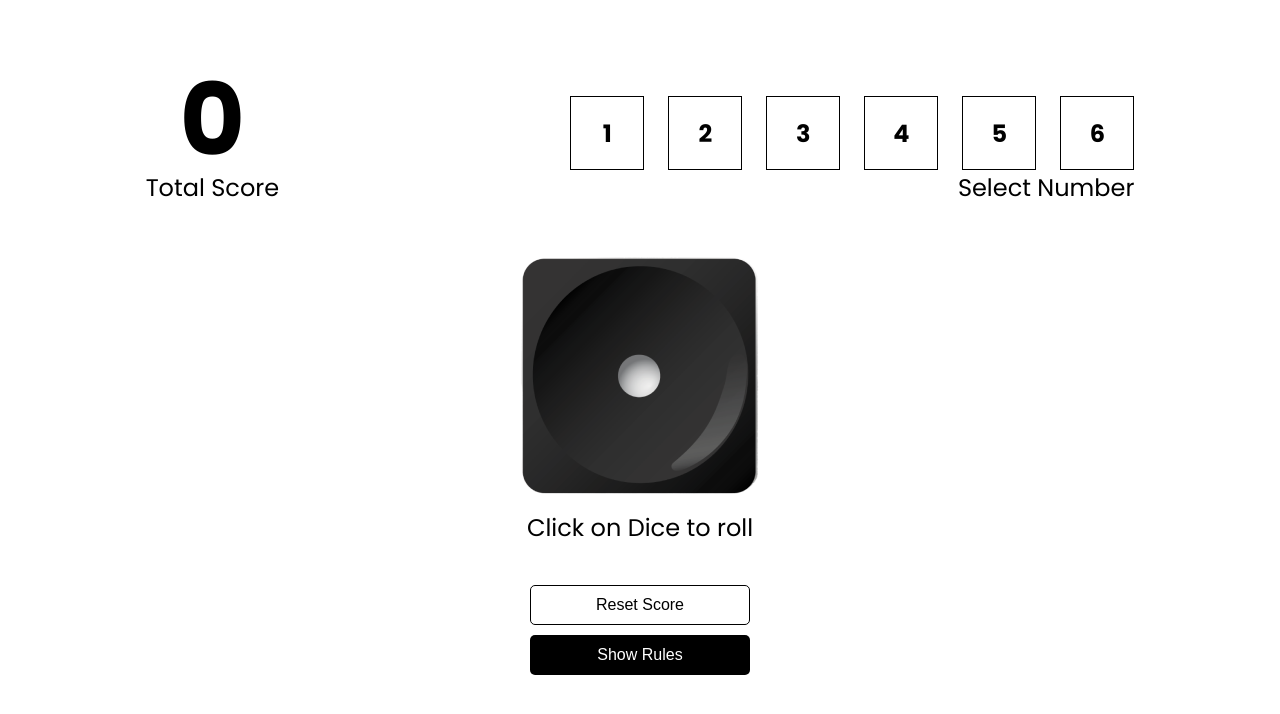
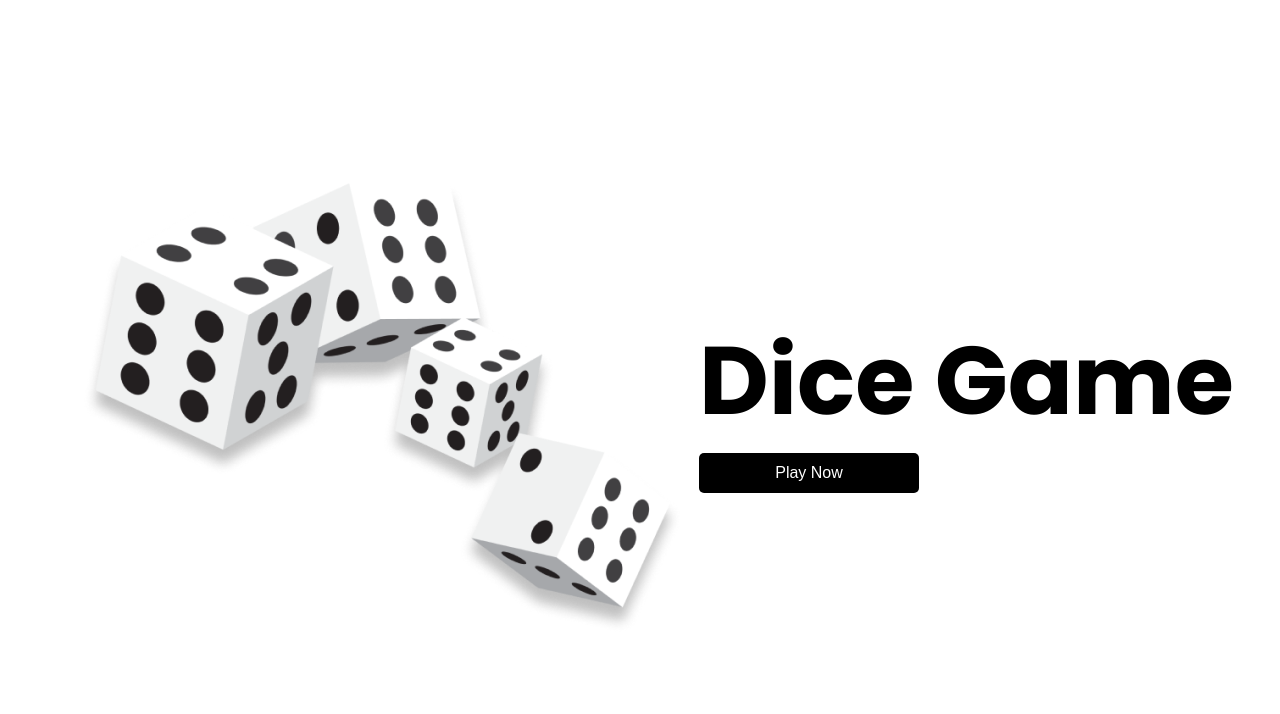
Before and after one commit to HossainRafi/DiceGame, a React (Vite) app: page / in a window 1280 px wide. Shown: the top 714 px of the page. Built offline with nearby package versions, Linux system fonts and the light colour scheme.

Commit message:
appjsx done

```diff
--- a/src/App.jsx
+++ b/src/App.jsx
@@ -3,7 +3,7 @@
 import GamePlay from "./components/GamePlay";
 
 function App() {
-  const [isGameStarted, setIsGameStarted] = useState(true);
+  const [isGameStarted, setIsGameStarted] = useState(false);
 
   const toggleGamePlay = () => {
     setIsGameStarted((prev) => !prev);
```
